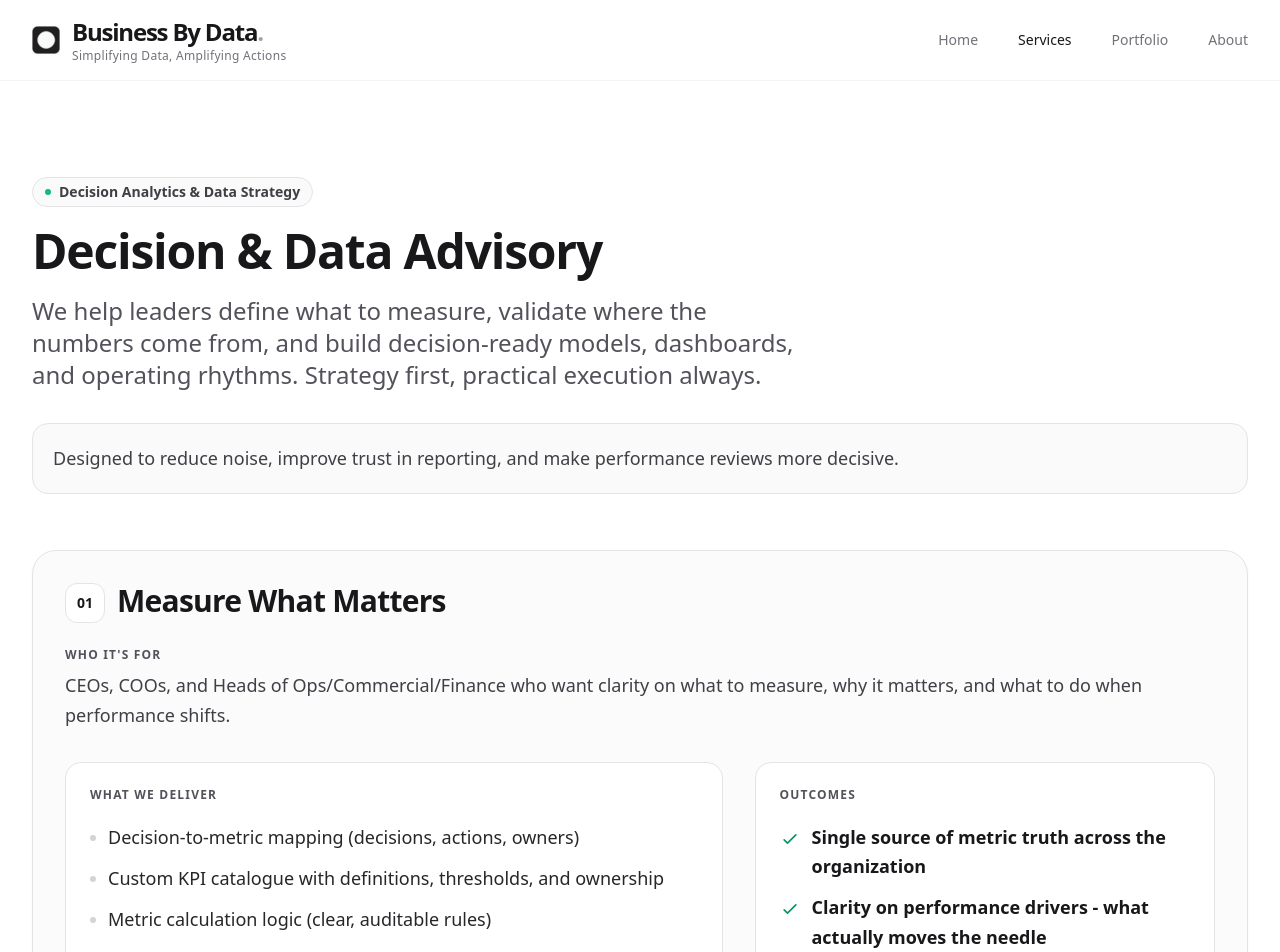
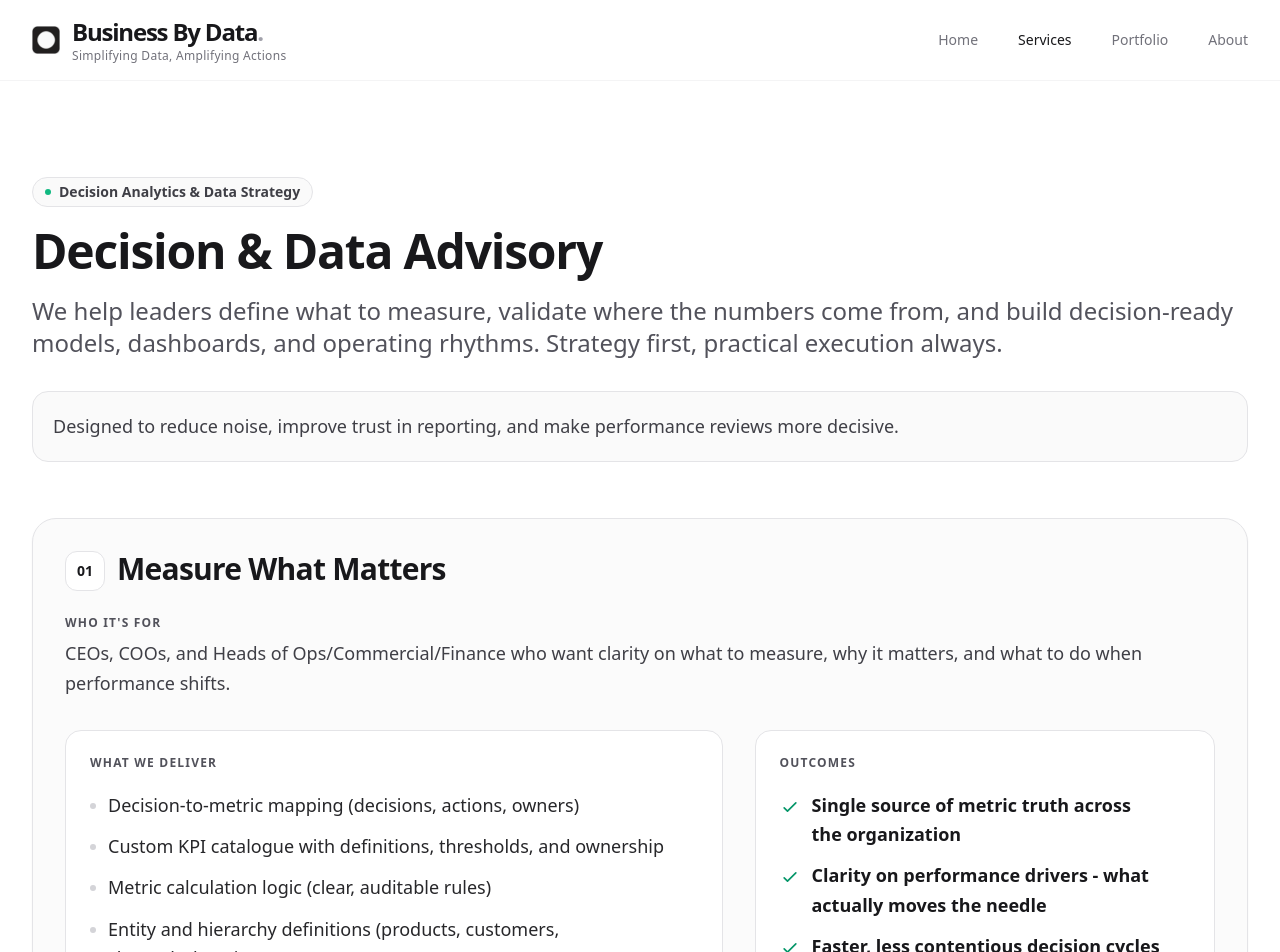
Before and after one commit to remavaish1/businessbydata, a React (Vite) app: page /#/services in a window 1280 px wide. Shown: the top 952 px of the page. Built offline with nearby package versions, Linux system fonts and the light colour scheme.

Commit message:
Update Services.tsx

```diff
--- a/pages/Services.tsx
+++ b/pages/Services.tsx
@@ -7,35 +7,34 @@ const Services: React.FC = () => {
       <section className="py-20 md:py-24">
         <div className="max-w-7xl mx-auto px-4 sm:px-6 lg:px-8">
           {/* Header */}
-         {/* Header */}
-<div>
-  {/* Keep title + intro constrained */}
+          <div className="w-full">
+            {/* Badge + Title (constrained) */}
             <div className="max-w-3xl">
               <div className="inline-flex items-center gap-2 rounded-full border border-zinc-200 bg-zinc-50 px-3 py-1 text-sm font-semibold text-zinc-700">
                 <span className="h-1.5 w-1.5 rounded-full bg-emerald-500" />
-      Decision Analytics & Data Strategy
+                Decision Analytics &amp; Data Strategy
               </div>
 
               <h1 className="mt-5 text-4xl md:text-5xl font-bold tracking-tight text-zinc-900">
-      Decision & Data Advisory
+                Decision &amp; Data Advisory
               </h1>
+            </div>
 
-    <p className="mt-5 text-xl md:text-2xl text-zinc-600 leading-relaxed">
+            {/* Intro paragraph (FULL WIDTH) */}
+            <p className="mt-5 text-xl md:text-2xl text-zinc-600 leading-relaxed w-full max-w-none text-pretty">
               We help leaders define what to measure, validate where the numbers come from, and build decision-ready
               models, dashboards, and operating rhythms. Strategy first, practical execution always.
             </p>
-  </div>
 
-  {/* Make the note box full width */}
+            {/* Note box (FULL WIDTH) */}
             <div className="mt-8 w-full">
-    <div className="rounded-2xl border border-zinc-200 bg-zinc-50 p-5 w-full">
-      <p className="text-lg text-zinc-700 leading-relaxed">
+              <div className="rounded-2xl border border-zinc-200 bg-zinc-50 p-5">
+                <p className="text-lg text-zinc-700 leading-relaxed text-pretty">
                   Designed to reduce noise, improve trust in reporting, and make performance reviews more decisive.
                 </p>
               </div>
             </div>
           </div>
-
 
           {/* Services */}
           <div className="mt-14 space-y-10">
@@ -77,12 +76,9 @@ const Services: React.FC = () => {
 
                       <ul className="mt-5 space-y-3">
                         {service.whatWeDeliver.map((item, i) => (
-                          <li
-                            key={i}
-                            className="flex gap-3 text-lg text-zinc-800 leading-relaxed"
-                          >
+                          <li key={i} className="flex gap-3 text-lg text-zinc-800 leading-relaxed">
                             <span className="mt-3 h-1.5 w-1.5 shrink-0 rounded-full bg-zinc-300" />
-                            {item}
+                            <span className="text-pretty">{item}</span>
                           </li>
                         ))}
                       </ul>
@@ -113,7 +109,7 @@ const Services: React.FC = () => {
                                 d="M5 13l4 4L19 7"
                               />
                             </svg>
-                            {item}
+                            <span className="text-pretty">{item}</span>
                           </li>
                         ))}
                       </ul>
```
Lines whose indentation alone changed are shown as unchanged.
